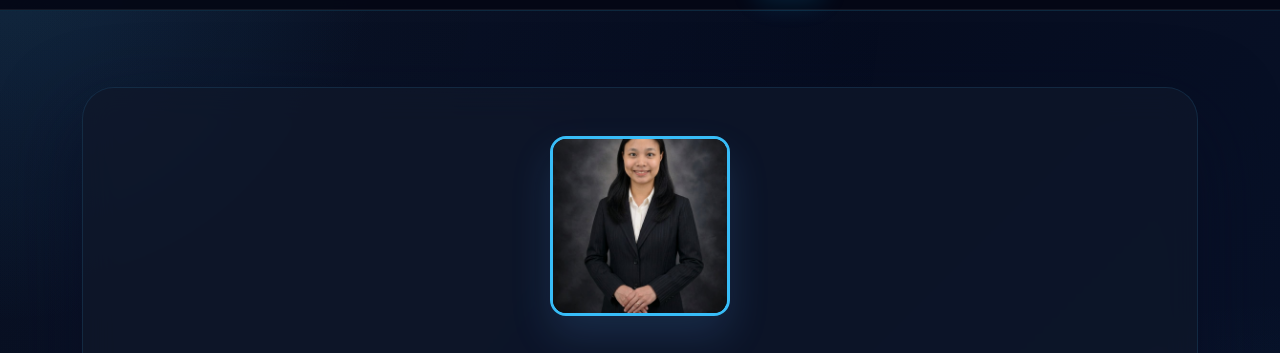
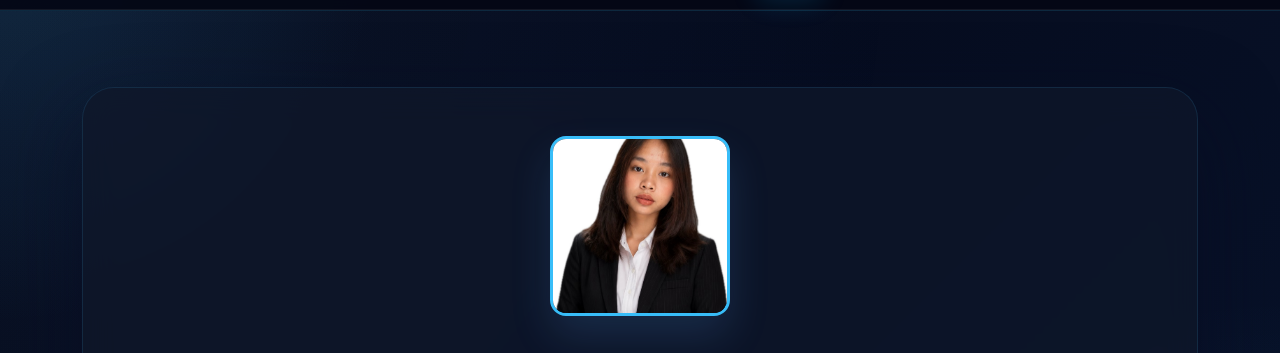
Before and after one commit to iixyi/Portfolio-Trixy, a plain HTML site: page index.html in a window 1280 px wide. Shown: the part 53-406 px from the top of the page. Drawn offline with nearby package versions, Linux system fonts and the light colour scheme.

Commit message:
finaldemo

```diff
--- a/assets/style.css
+++ b/assets/style.css
@@ -1836,7 +1836,7 @@ body::before {
     min-height: 44px;
     min-width: 44px;
   }
-}
+
 
 /* Focus states for accessibility */
 #nav-menu a:focus,
--- a/index.html
+++ b/index.html
@@ -58,7 +58,7 @@
 <section id="home" class="page active">
 
   <div class="home-container">
-    <img src="assets/images/trix.jpg" alt="Profile Picture" class="home-img">
+    <img src="assets/images/meeee.jpg" alt="Profile Picture" class="home-img">
     <h1>Hi, I'm Trixy Cabuang</h1>
     <h3>IT Intern</h3>
 
@@ -229,7 +229,7 @@
     <div class="resume-left">
 
       <div class="profile">
-        <img src="assets/images/trix.jpg" alt="Trixy Cabuang">
+        <img src="assets/images/meeee.jpg" alt="Trixy Cabuang">
         <h2>Trixy Cabuang</h2>
         <p>IT Intern / Help Desk / IT Support</p>
       </div>
```
Also changed, not shown: assets/images/meeee.jpg (added).
